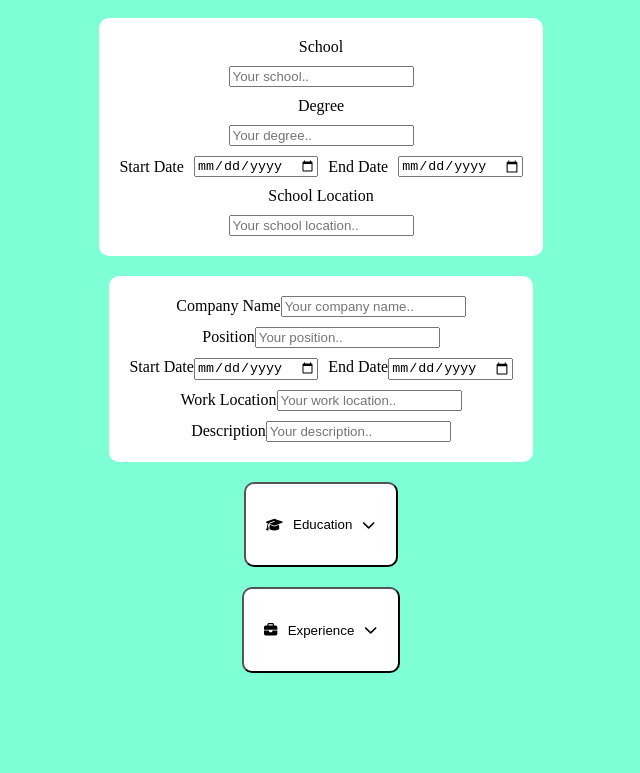
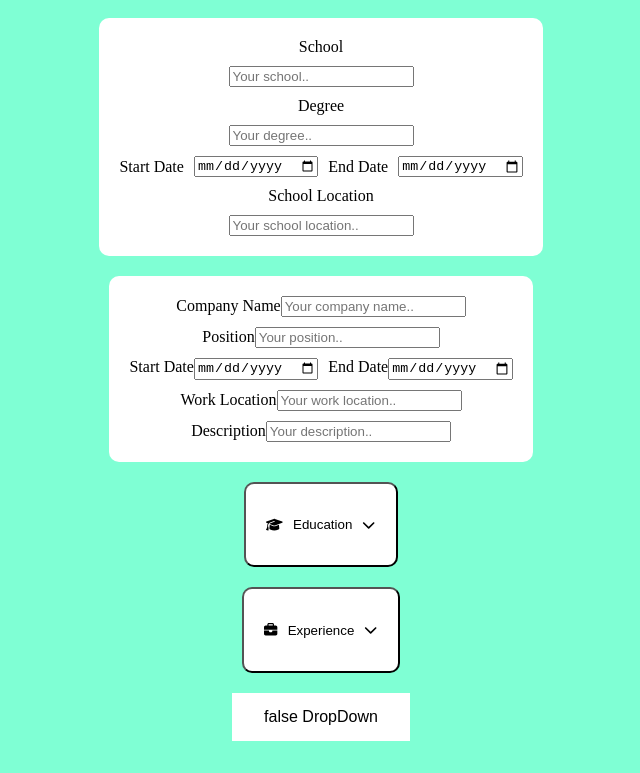
Before and after one commit to BootstrapFootkicker/cvApplication, a React (Vite) app: page / in a window 1280 px wide. Shown: the part 300-1073 px from the top of the page, without its empty margins (319-959 px from the left). Before the commit the page ends 1005 px from the top, so only its background shows below. Built offline with nearby package versions, Linux system fonts and the light colour scheme.

Commit message:
Basic DropDown
Basic DropDown component created

```diff
--- a/src/PersonalDetails.css
+++ b/src/PersonalDetails.css
@@ -31,3 +31,71 @@
     padding: 20px;
     border-radius: 10px;
 }
+
+.dropdown {
+    position: relative;
+
+}
+
+.menu {
+    display: flex;
+    flex-direction: column;
+    position: absolute;
+    list-style-type: none;
+    padding: 0;
+    margin: 0px 0;
+    border: 1px solid grey;
+    width: 100%;
+}
+
+/*.menu > li {*/
+/*    margin: 0;*/
+/*    background-color: white;*/
+/*}*/
+
+/*.menu > li:hover {*/
+/*    background-color: lightgrey;*/
+
+/*}*/
+
+.dropdown-button, .menu-button {
+    background-color: white;
+    border: none;
+    color: black;
+    padding: 15px 32px;
+    text-align: center;
+    text-decoration: none;
+    display: inline-block;
+    font-size: 16px;
+    width: 100%;
+    height: 100%;
+    text-align: left;
+
+
+}
+
+.menu-button:hover {
+    background-color: #ddd;
+    color: black;
+}
+
+.dropdown-button:hover {
+    background-color: #ddd;
+    color: black;
+}
+
+
+/*.menu > li > button {*/
+/*    width: 100%;*/
+/*    height: 100%;*/
+/*    text-align: left;*/
+
+/*    background: none;*/
+/*    color: inherit;*/
+/*    border: none;*/
+/*    padding: 5px;*/
+/*    margin: 0;*/
+/*    font: inherit;*/
+/*    cursor: pointer;*/
+
+/*}*/
--- a/src/components/Dropdown.jsx
+++ b/src/components/Dropdown.jsx
@@ -0,0 +1,27 @@
+import React from "react";
+import {useState} from "react";
+import "../PersonalDetails.css";
+
+
+function Dropdown() {
+    const [open, setOpen] = useState(false);
+    return (<div className={'dropdown'}>
+            <button className={"dropdown-button"}
+                    onClick={() => setOpen(!open)}>{open.toString() + " "} DropDown
+            </button>
+            {open ? (
+                <ul className={'menu'}>
+                    <li className={'menu-item'}>
+                        <button className={'menu-button'}>Menu 1</button>
+                    </li>
+                    <li className={'menu-item'}>
+                        <button className={'menu-button'}>Menu 2</button>
+                    </li>
+                </ul>) : null}
+
+        </div>
+    );
+}
+
+
+export default Dropdown;
--- a/src/components/InfoTab.jsx
+++ b/src/components/InfoTab.jsx
@@ -7,11 +7,14 @@ import "../PersonalDetails.css";
 // eslint-disable-next-line react/prop-types
 function InfoTab({ sectionName, icon }) {
   return (
+
     <button className={"info-tab"}>
       <FontAwesomeIcon icon={icon} />
       <p>{sectionName}</p>
       <FontAwesomeIcon icon={faChevronDown} />
     </button>
+
+
   );
 }
 
--- a/src/main.jsx
+++ b/src/main.jsx
@@ -12,6 +12,7 @@ import PersonalDetails from "./components/PersonalDetails.jsx";
 import EducationForm from "./components/EducationForm.jsx";
 import ExperienceForm from "./components/ExperienceForm.jsx";
 import InfoTab from "./components/InfoTab.jsx";
+import Dropdown from "./components/Dropdown.jsx";
 
 ReactDOM.createRoot(document.getElementById("root")).render(
   <React.StrictMode>
@@ -21,5 +22,6 @@ ReactDOM.createRoot(document.getElementById("root")).render(
     <ExperienceForm />
     <InfoTab sectionName={"Education"} icon={faGraduationCap} />
     <InfoTab sectionName={"Experience"} icon={faBriefcase} />
+      <Dropdown />
   </React.StrictMode>,
 );
```
Lines whose indentation alone changed are shown as unchanged.
